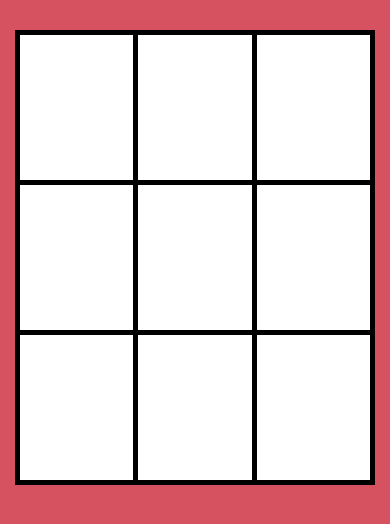
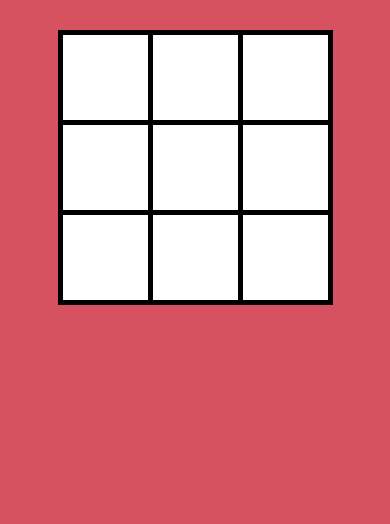
Before and after one commit to Suryanshm000/Tic_Tac_Toe, a plain HTML site: page Game/index.html in a window 390 px wide. Shown: the part 230-754 px from the top of the page. Drawn offline with nearby package versions, Linux system fonts and the light colour scheme.

Commit message:
responsiveness

```diff
--- a/Game/game.css
+++ b/Game/game.css
@@ -20,3 +20,11 @@ td{
 body{
   background-color: #d65261;
 }
+
+@media(max-width: 600px){
+  td{
+    height: 90px;
+    width: 90px;
+    font-size: 60px;
+  }
+}
--- a/Game/index.html
+++ b/Game/index.html
@@ -2,6 +2,7 @@
 <html>
   <head>
     <meta charset="utf-8">
+    <meta name="viewport" content="width=device-width,initial-scale=1">
     <title>Tic Tac Toe</title>
     <link rel="stylesheet" href="https://maxcdn.bootstrapcdn.com/bootstrap/3.3.7/css/bootstrap.min.css" integrity="sha384-BVYiiSIFeK1dGmJRAkycuHAHRg32OmUcww7on3RYdg4Va+PmSTsz/K68vbdEjh4u" crossorigin="anonymous">
     <link rel="stylesheet" href="game.css">
```
